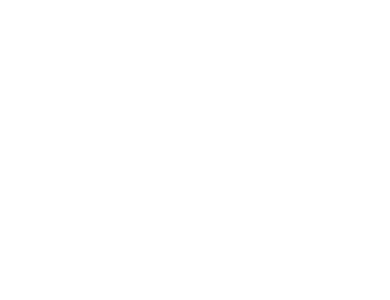
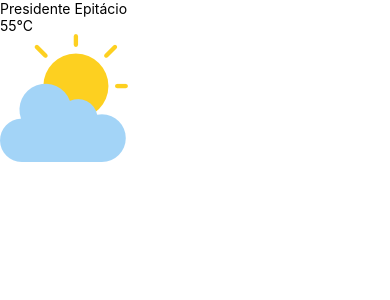
Before and after one commit to casagrande7/climaApp, a React Native app: screen / in a window 390 px wide. Shown: the top 300 px of the page. Built offline with nearby package versions, Linux system fonts and the light colour scheme.

Commit message:
Atualizado

```diff
--- a/App.tsx
+++ b/App.tsx
@@ -3,8 +3,14 @@
 
 function App(): React.JSX.Element {
   return (
-    <View>
-
+    <View style={styles.container}>
+      <View style={styles.header}>
+        <Text style={styles.city}>Presidente Epitácio</Text>
+      </View>
+      <View style={styles.detailsContainer}>
+        <Text style={styles.temperature}>55°C</Text>
+        <Image source={require('./src/assets/imagens/icon3.png')}/>
+      </View>
     </View>
   )
 }
```
